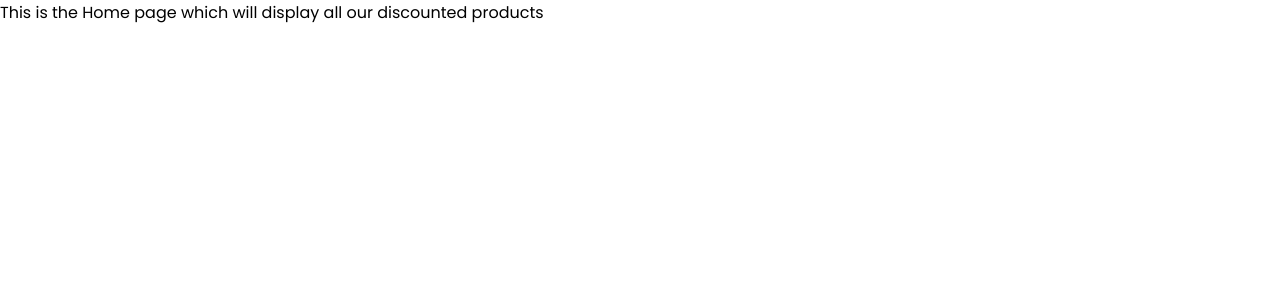
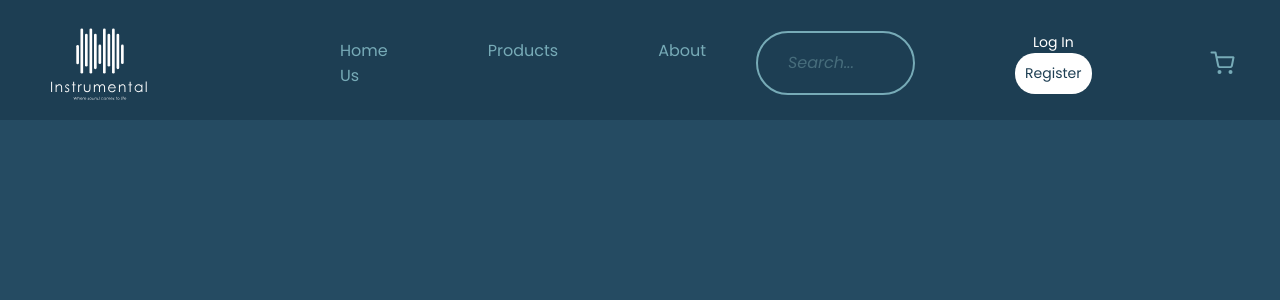
Before and after one commit to WiaanDuvenhage-200307/Instrumental, a React (Create React App) app in the folder client/: page / in a window 1280 px wide. Shown: the top 300 px of the page. Built offline with nearby package versions, Linux system fonts and the light colour scheme.

Commit message:
created navbar + component styling
Created Navbar Component
- Swapped button component styling to individual component file for each page

```diff
--- a/client/src/Assets/base.scss
+++ b/client/src/Assets/base.scss
@@ -29,6 +29,9 @@ $font-weight-bold: 700;
         margin: 0;
         text-decoration: none;
         list-style-type: none;
+        display: inline;
+        margin-right: 50px;
+        transition: 0.1s ease-in-out;
     }
 }
 
--- a/client/src/Components/UI/Button/Button.js
+++ b/client/src/Components/UI/Button/Button.js
@@ -1,9 +1,7 @@
 import React from 'react';
-import style from './Button.module.scss'
 
-// TODO: Scale Down
 export default function Button(props) {
   return (
-    <button className={style.primBtnW} onClick={props.onClick}>{props.text}</button>
+    <button className={props.className} onClick={props.onClick}>{props.text}</button>
   )
 }
--- a/client/src/Components/UI/Button/Button.module.scss
+++ /dev/null
@@ -1,20 +0,0 @@
-@import '../../../Assets/base.scss';
-
-.primBtnW{
-    background-color: $white;
-    border-radius: 49px;
-    font-size: $heading4;
-    color: $blue2;
-    padding: 10px;
-    width: 35%;
-    height: 50px;
-    border: none;
-    transition: 0.3s ease-in-out;
-}
-
-.primBtnW:hover{
-    box-shadow: 10px 14px 48px -9px rgba(0,0,0,0.75);
-    -webkit-box-shadow: 10px 14px 48px -9px rgba(0,0,0,0.75);
-    -moz-box-shadow: 10px 14px 48px -9px rgba(0,0,0,0.75);
-    transform: scale(1.1);
-}
--- /dev/null
+++ b/client/src/Components/UI/Nav/Nav.js
@@ -0,0 +1,28 @@
+import React from 'react';
+import style from './Nav.module.scss';
+import logo from '../../../Assets/logo-light.svg';
+import { Link } from 'react-router-dom';
+import cart from '../../../Assets/icons/cart.svg';
+import Input from '../Input/Input';
+import Button from '../Button/Button';
+
+export default function Nav() {
+  return (
+    <div className={style.nav}>
+        <img className={style.logo} src={logo} width={100} alt="instrumental_logo"/>
+        <ul className={style.navItems}>
+            <Link to='/'><li>Home</li></Link>
+            <Link to='/products'><li>Products</li></Link>
+            <Link to='about-us'><li>About Us</li></Link>
+        </ul>
+        <div className={style.search}>
+                <Input placeholder="Search..."/>
+        </div>
+        <div className={style.flexCol}>
+            <p>Log In</p>
+            <Button className={style.smallBtn} text='Register'/>
+        </div>
+        <img src={cart} width={25}/>
+    </div>
+  )
+}
--- /dev/null
+++ b/client/src/Components/UI/Nav/Nav.module.scss
@@ -0,0 +1,47 @@
+@import '../../../Assets/base.scss';
+
+.nav{
+    height: 15vh;
+    background-color: $blue;
+    width: 100%;
+    padding: 50px 45px 45px 50px;
+    display: flex;
+    align-items: center;
+
+    .logo{
+        margin-right: 190px;
+    }
+
+    li{
+        color: $aqua;
+
+        &:hover{
+            color: $white;
+            cursor: pointer;
+        }
+    }
+
+    .search{
+        width: 20%;
+        margin-right: 100px;
+    }
+
+    .flexCol{
+        display: flex;
+        flex-flow: column;
+        justify-content: center;
+        align-items: center;
+        width: 8%;
+        margin-right: 10%;
+
+        .smallBtn{
+            background-color: $white;
+            font-size: $headingp;
+            color: $blue;
+            padding: 10px;
+            border-radius: 20px;
+            border: none;
+            width: 100%;
+        }
+    }
+}
--- a/client/src/Pages/Home.js
+++ b/client/src/Pages/Home.js
@@ -1,7 +1,11 @@
-import React from 'react'
+import React from 'react';
+import Nav from '../Components/UI/Nav/Nav';
+import style from './Home.module.scss';
 
 export default function Home() {
   return (
-    <div>This is the Home page which will display all our discounted products</div>
+    <div className={style.page}>
+        <Nav/>
+    </div>
   )
 }
--- a/client/src/Pages/Home.module.scss
+++ b/client/src/Pages/Home.module.scss
@@ -0,0 +1,7 @@
+@import '../Assets/base.scss';
+
+.page{
+    background-color: $blue2;
+    height: 100vh;
+    display: flex;
+}
--- a/client/src/Pages/Login.js
+++ b/client/src/Pages/Login.js
@@ -66,7 +66,7 @@ export default function Login() {
                 <p className={style.passwordWarn}>{passwordWarn}</p>
             </div>
             <br />
-            <Button text="Log In" onClick={ handleForm }/>
+            <Button className={style.primBtnW} text="Log In" onClick={ handleForm }/>
             <br />
             <img src={logo} width={150}/>
         </div>
--- a/client/src/Pages/Login.module.scss
+++ b/client/src/Pages/Login.module.scss
@@ -56,4 +56,23 @@
     .flex{
         width: 100%;
     }
+
+    .primBtnW{
+        background-color: $white;
+        border-radius: 49px;
+        font-size: $heading4;
+        color: $blue2;
+        padding: 10px;
+        width: 35%;
+        height: 50px;
+        border: none;
+        transition: 0.3s ease-in-out;
+    }
+
+    .primBtnW:hover{
+        box-shadow: 10px 14px 48px -9px rgba(0,0,0,0.75);
+        -webkit-box-shadow: 10px 14px 48px -9px rgba(0,0,0,0.75);
+        -moz-box-shadow: 10px 14px 48px -9px rgba(0,0,0,0.75);
+        transform: scale(1.1);
+    }
 }
```
Also changed, not shown: client/src/Assets/icons/cart.svg (added).
